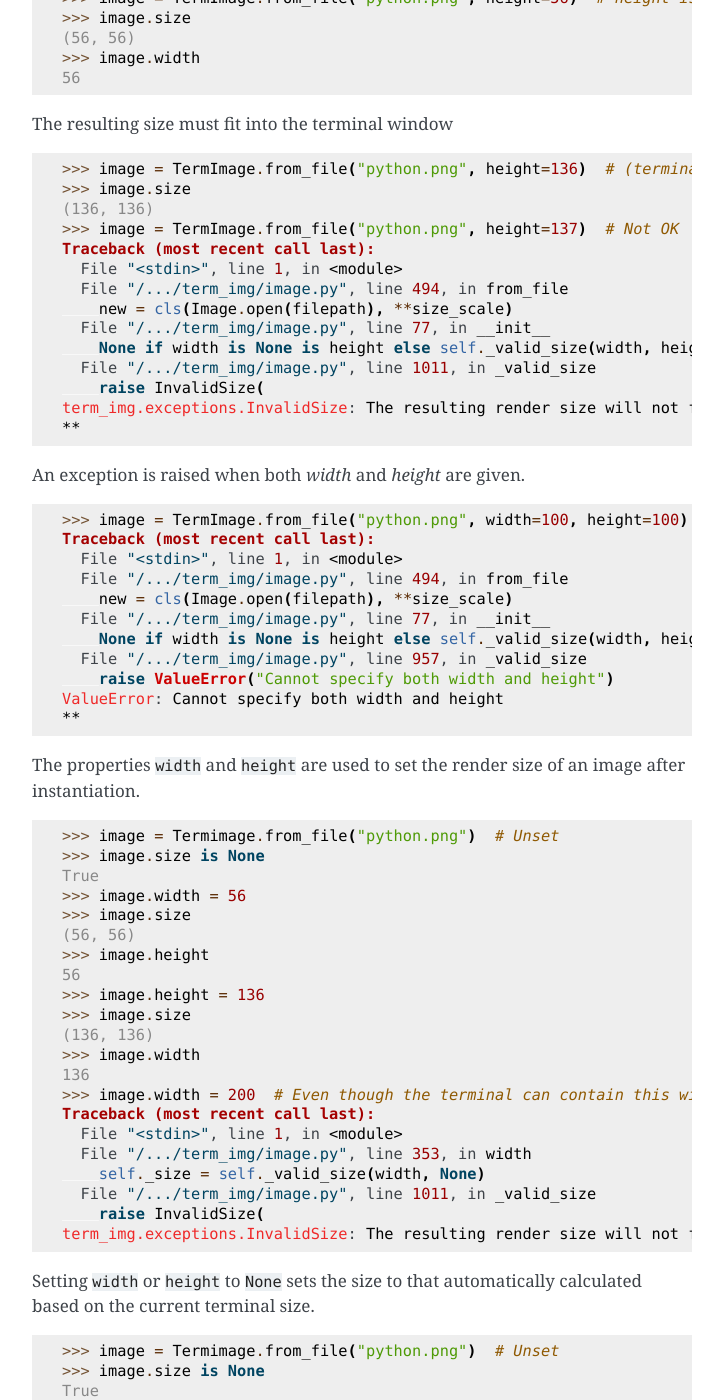
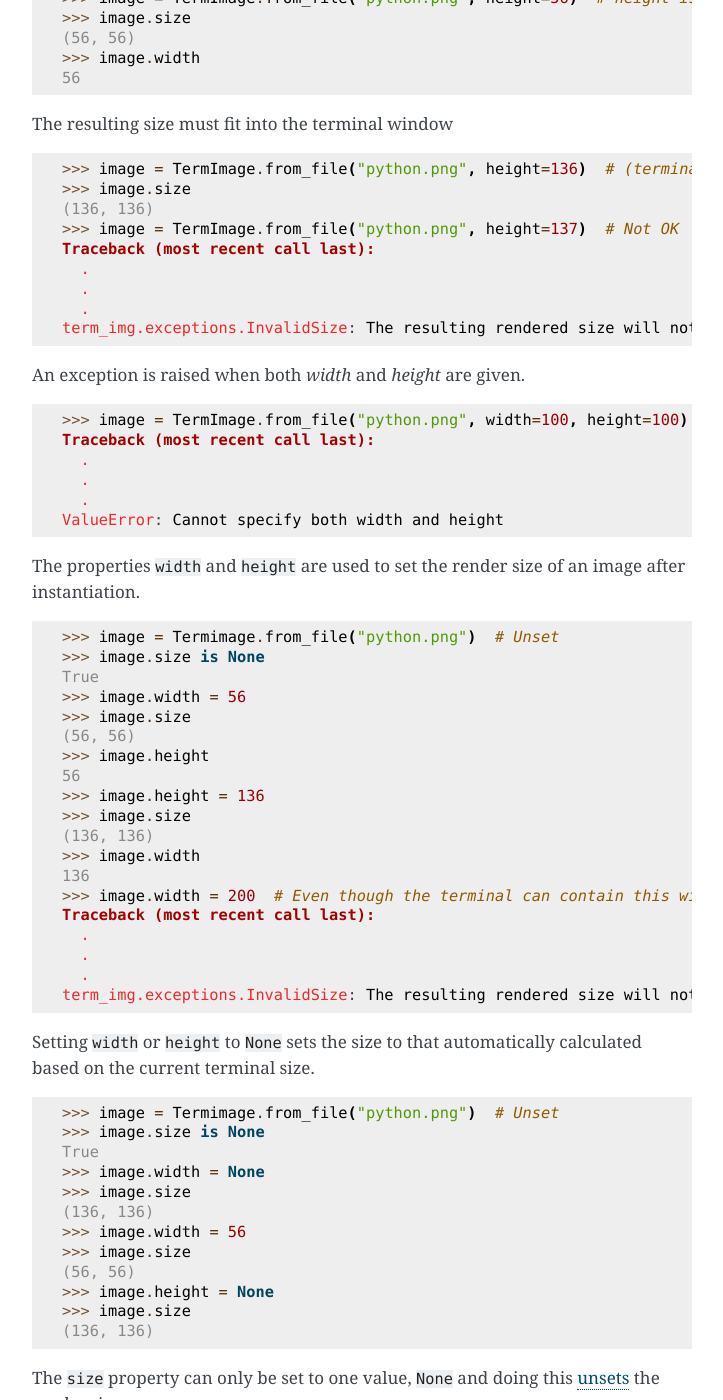
Before and after one commit to AnonymouX47/term-image, a Sphinx documentation site: the page built from source/library/tutorial.rst, in a window 1280 px wide and 1400 px high, scrolled down 6578 px. Shown: the whole window, without its empty margins (388-1111 px from the left). Built offline with Sphinx 7.4.7, drawn with Linux system fonts in a browser that asks for light colours; some of the changed text lies outside the part shown.

Commit message:
Updated **Render Size** tutorial sub-section

```diff
--- a/source/library/tutorial.rst
+++ b/source/library/tutorial.rst
@@ -213,29 +213,19 @@
 (136, 136)
 >>> image = TermImage.from_file("python.png", height=137)  # Not OK
 Traceback (most recent call last):
-  File "<stdin>", line 1, in <module>
-  File "/.../term_img/image.py", line 494, in from_file
-    new = cls(Image.open(filepath), **size_scale)
-  File "/.../term_img/image.py", line 77, in __init__
-    None if width is None is height else self._valid_size(width, height)
-  File "/.../term_img/image.py", line 1011, in _valid_size
-    raise InvalidSize(
-term_img.exceptions.InvalidSize: The resulting render size will not fit into the terminal
-**
+  .
+  .
+  .
+term_img.exceptions.InvalidSize: The resulting rendered size will not fit into the available size
 
 An exception is raised when both *width* and *height* are given.
 
 >>> image = TermImage.from_file("python.png", width=100, height=100)
 Traceback (most recent call last):
-  File "<stdin>", line 1, in <module>
-  File "/.../term_img/image.py", line 494, in from_file
-    new = cls(Image.open(filepath), **size_scale)
-  File "/.../term_img/image.py", line 77, in __init__
-    None if width is None is height else self._valid_size(width, height)
-  File "/.../term_img/image.py", line 957, in _valid_size
-    raise ValueError("Cannot specify both width and height")
+  .
+  .
+  .
 ValueError: Cannot specify both width and height
-**
 
 The properties ``width`` and ``height`` are used to set the render size of an image after instantiation.
 
@@ -254,12 +244,10 @@
 136
 >>> image.width = 200  # Even though the terminal can contain this width, it can't contain the resulting height
 Traceback (most recent call last):
-  File "<stdin>", line 1, in <module>
-  File "/.../term_img/image.py", line 353, in width
-    self._size = self._valid_size(width, None)
-  File "/.../term_img/image.py", line 1011, in _valid_size
-    raise InvalidSize(
-term_img.exceptions.InvalidSize: The resulting render size will not fit into the terminal
+  .
+  .
+  .
+term_img.exceptions.InvalidSize: The resulting rendered size will not fit into the available size
 
 Setting ``width`` or ``height`` to ``None`` sets the size to that automatically calculated based on the current terminal size.
 
@@ -288,11 +276,15 @@
 .. important::
 
    1. The currently set :ref:`font ratio <font-ratio>` is also taken into consideration when calculating or validating sizes.
-   2. The resulting size must not exceed the terminal size i.e either for the given axis or the axis automatically calculated.
+   2. The resulting size must not exceed the terminal size i.e either for the given axis and the axis automatically calculated.
    3. The height is actually **twice the number of lines** that'll be used to render the image, assuming the *y-scale* is 1.0 (we'll get to that).
-   4. There is a 2-line allowance for the height to allow for shell prompts or the likes.
+   4. There is a **default** 2-line allowance for the height, to allow for shell prompts or the likes.
 
-   Therefore, only ``terminal_height - 2`` lines are available i.e the maximum height is ``(terminal_height - 2) * 2``.
+   Therefore, **by default**, only ``terminal_height - 2`` lines are available i.e the maximum height is ``(terminal_height - 2) * 2``.
+
+.. hint::
+
+   See ``TermImage.set_size()`` in :doc:`reference/image` for advanced sizing control.
 
 
 Image render scale
```
